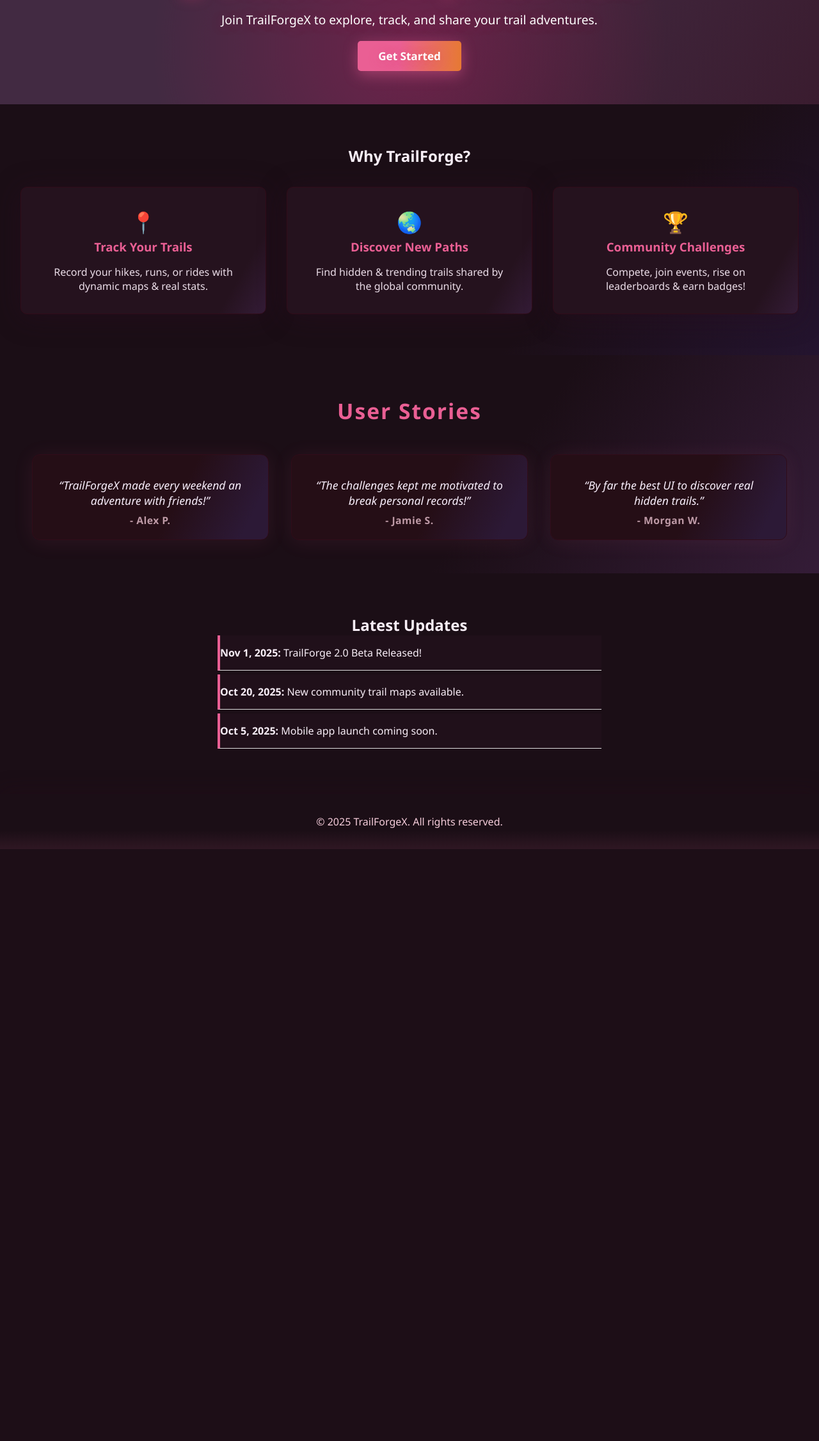
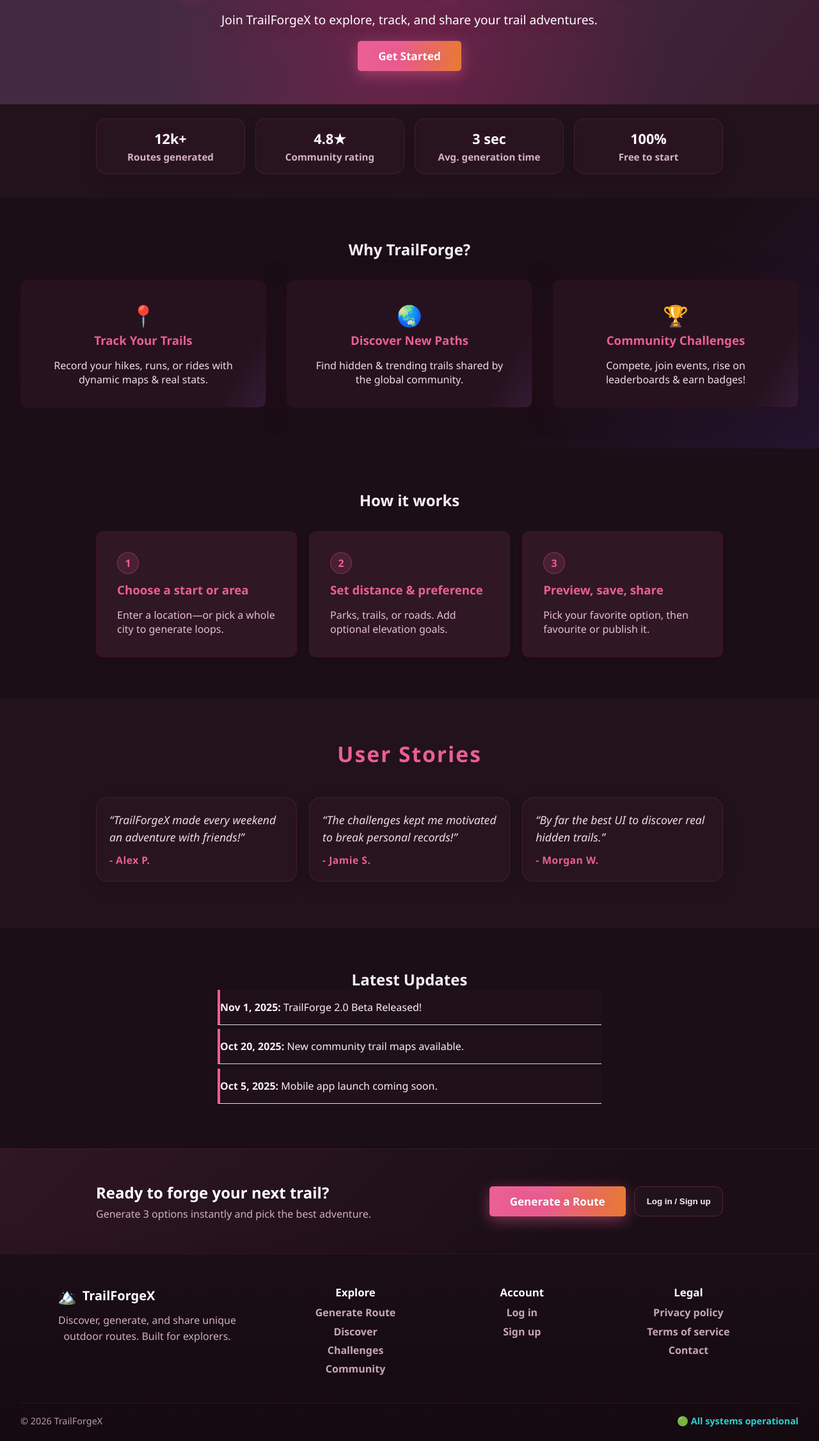
Before and after one commit to KristianNikolov123/TrailForgeX, a PHP site: page / in a window 1280 px wide. Shown: the part 211-2463 px from the top of the page at 64% size. Before the commit the page ends 1538 px from the top, so only its background shows below. Run offline with PHP 8.4, Linux system fonts and the light colour scheme.

Commit message:
Improvement: updated the UI of the home page and added a footer

```diff
--- /dev/null
+++ b/footer.php
@@ -0,0 +1,83 @@
+<?php
+if (session_status() === PHP_SESSION_NONE) session_start();
+
+$user = null;
+if (!empty($_SESSION['user_id'])) {
+    $user = [
+        'id' => $_SESSION['user_id'],
+        'username' => $_SESSION['username'] ?? null
+    ];
+}
+
+$current_page = basename($_SERVER['PHP_SELF']);
+$is_logged_in = ($user !== null);
+?>
+
+
+<footer class="site-footer">
+  <div class="footer-inner">
+
+    <!-- Brand -->
+    <div class="footer-col footer-brand">
+      <div class="footer-logo">
+        <span class="logo-icon">🏔️</span>
+        <span class="logo-text">TrailForgeX</span>
+      </div>
+      <p class="footer-desc">
+        Discover, generate, and share unique outdoor routes.
+        Built for explorers.
+      </p>
+    </div>
+
+    <!-- Navigation -->
+    <div class="footer-col">
+      <h4>Explore</h4>
+      <ul>
+        <li><a href="generate.php">Generate Route</a></li>
+        <li><a href="#">Discover</a></li>
+        <li><a href="#">Challenges</a></li>
+        <li><a href="#">Community</a></li>
+      </ul>
+    </div>
+
+    <!-- Account -->
+    <div class="footer-col">
+        <h4>Account</h4>
+        <ul>
+            <?php if (!$is_logged_in): ?>
+                <li><a href="#" onclick="openLoginModal()">Log in</a></li>
+                <li><a href="#" onclick="openLoginModal()">Sign up</a></li>
+            <?php else: ?>
+                <li><a href="profile.php">My Profile</a></li>
+                <li><a href="favourites.php">Favourites</a></li>
+                <li><a href="trails.php">My Routes</a></li>
+                <li><a href="logout.php" style="color:#ff8aa1;">Log out</a></li>
+            <?php endif; ?>
+        </ul>
+    </div>
+
+    <!-- Legal -->
+    <div class="footer-col">
+      <h4>Legal</h4>
+      <ul>
+        <li><a href="#">Privacy policy</a></li>
+        <li><a href="#">Terms of service</a></li>
+        <li><a href="#">Contact</a></li>
+      </ul>
+    </div>
+
+  </div>
+
+  <div class="footer-bottom">
+    <span>© <?= date('Y') ?> TrailForgeX</span>
+
+    <?php if ($is_logged_in): ?>
+        <span class="footer-status">
+        👤 Logged in as <?= htmlspecialchars($user['username'] ?? 'User') ?>
+        </span>
+    <?php else: ?>
+        <span class="footer-status">🟢 All systems operational</span>
+    <?php endif; ?>
+  </div>
+
+</footer>
--- a/index.php
+++ b/index.php
@@ -16,6 +16,16 @@ include 'navbar.php';
         <p>Join TrailForgeX to explore, track, and share your trail adventures.</p>
         <a href="generate.php" class="cta-button">Get Started</a>
     </section>
+
+    <section class="hero-stats">
+        <div class="stats-wrap">
+            <div class="stat"><div class="stat-num">12k+</div><div class="stat-label">Routes generated</div></div>
+            <div class="stat"><div class="stat-num">4.8★</div><div class="stat-label">Community rating</div></div>
+            <div class="stat"><div class="stat-num">3 sec</div><div class="stat-label">Avg. generation time</div></div>
+            <div class="stat"><div class="stat-num">100%</div><div class="stat-label">Free to start</div></div>
+        </div>
+    </section>
+
     <section class="features parallax-features">
         <h2>Why TrailForge?</h2>
         <div class="feature-cards">
@@ -33,6 +43,28 @@ include 'navbar.php';
             </div>
         </div>
     </section>
+
+    <section class="how-it-works">
+        <h2>How it works</h2>
+        <div class="steps">
+            <div class="step card">
+                <div class="step-badge">1</div>
+                    <h3>Choose a start or area</h3>
+                    <p>Enter a location—or pick a whole city to generate loops.</p>
+                </div>
+            <div class="step card">
+                <div class="step-badge">2</div>
+                <h3>Set distance & preference</h3>
+                <p>Parks, trails, or roads. Add optional elevation goals.</p>
+            </div>
+            <div class="step card">
+                <div class="step-badge">3</div>
+                <h3>Preview, save, share</h3>
+                <p>Pick your favorite option, then favourite or publish it.</p>
+            </div>
+        </div>
+    </section>
+
     <section class="testimonials">
         <h2>User Stories</h2>
         <div class="testimonial-cards">
@@ -79,9 +111,25 @@ include 'navbar.php';
         <div id="registerError"></div>
       </div>
     </div>
-    <footer>
-        <p>&copy; 2025 TrailForgeX. All rights reserved.</p>
-    </footer>
+
+    <section class="cta-band">
+        <div class="cta-band-inner">
+            <div>
+                <h2>Ready to forge your next trail?</h2>
+                <p>Generate 3 options instantly and pick the best adventure.</p>
+            </div>
+            <div class="cta-actions">
+                <a href="generate.php" class="cta-button">Generate a Route</a>
+                <?php if (!$is_logged_in): ?>
+                    <button class="btn-secondary" onclick="document.getElementById('loginModal').style.display='flex';">
+                        Log in / Sign up
+                    </button>
+                <?php endif; ?>
+            </div>
+        </div>
+    </section>
+
+    <?php include 'footer.php'; ?>
     <script src="main.js"></script>
 </body>
 </html>
--- a/leaderboard.php
+++ b/leaderboard.php
@@ -616,5 +616,7 @@ include 'navbar.php';
   <?php endif; ?>
 </main>
 
+<?php include 'footer.php'; ?>
+
 </body>
 </html>
--- a/main.js
+++ b/main.js
@@ -504,6 +504,12 @@ if (genForm) {
 });
 }
 
+
+function openLoginModal() {
+const m = document.getElementById('loginModal');
+if (!m) return; // not rendered when logged in
+m.style.display = 'flex';
+}
 // ===============================
 // Trails tab state (GLOBAL)
 // ===============================
@@ -1377,9 +1383,10 @@ document.addEventListener('DOMContentLoaded', function() {
     const password = document.getElementById('loginPassword').value;
     const res = await fetch('api/routes/login.php', {
       method: 'POST',
-        headers: {'Content-Type': 'application/x-www-form-urlencoded'},
-        body: `username=${encodeURIComponent(username)}&password=${encodeURIComponent(password)}`
-      });
+      headers: {'Content-Type': 'application/json'},
+      credentials: 'include',          // ✅ IMPORTANT
+      body: JSON.stringify({ username, password })
+    })
 
     let data;
     try {
--- a/master.css
+++ b/master.css
@@ -2163,3 +2163,291 @@
     flex: 1 1 100%;
 }
 }
+
+
+/* ===== Homepage upgrades (same theme colors) ===== */
+
+.hero-stats {
+background: #22121b;
+padding: 1.3rem 1.2rem 2.3rem;
+border-top: 1px solid #44112655;
+}
+.stats-wrap {
+max-width: 980px;
+margin: 0 auto;
+display: grid;
+grid-template-columns: repeat(4, minmax(0,1fr));
+gap: 1rem;
+}
+.stat {
+background: rgba(47, 23, 35, 0.55);
+border: 1px solid rgba(234,95,148,0.14);
+border-radius: 16px;
+padding: 1rem 1rem;
+text-align: center;
+box-shadow: 0 10px 28px rgba(0,0,0,0.14);
+}
+.stat-num {
+font-weight: 900;
+font-size: 1.35rem;
+color: #fff;
+text-shadow: 0 2px 18px rgba(234,95,148,0.18);
+}
+.stat-label {
+margin-top: 0.25rem;
+color: rgba(230,191,214,0.92);
+font-weight: 700;
+font-size: 0.95rem;
+}
+
+/* How it works */
+.how-it-works {
+padding: 4rem 2rem;
+background: #1b0e16;
+text-align: center;
+}
+.how-it-works h2 { margin-bottom: 2rem; }
+.steps {
+max-width: 980px;
+margin: 0 auto;
+display: grid;
+grid-template-columns: repeat(3, minmax(0,1fr));
+gap: 1.2rem;
+}
+.step { position: relative; text-align: left; }
+.step-badge {
+width: 34px; height: 34px;
+display: grid; place-items: center;
+border-radius: 999px;
+background: rgba(234,95,148,0.14);
+border: 1px solid rgba(234,95,148,0.35);
+color: #ea5f94;
+font-weight: 900;
+margin-bottom: 0.75rem;
+}
+
+/* CTA band */
+.cta-band {
+padding: 3.2rem 1.5rem;
+background: linear-gradient(135deg, #2f1723 0%, #1b0e16 70%);
+border-top: 1px solid rgba(234,95,148,0.12);
+}
+.cta-band-inner {
+max-width: 980px;
+margin: 0 auto;
+display: flex;
+align-items: center;
+justify-content: space-between;
+gap: 1.2rem;
+}
+.cta-band h2 {
+margin-bottom: 0.35rem;
+color: #fff;
+}
+.cta-band p {
+color: rgba(230,191,214,0.9);
+margin: 0;
+}
+.cta-actions {
+display: flex;
+gap: 0.85rem;
+flex-wrap: wrap;
+}
+.btn-secondary {
+border: 1px solid rgba(234,95,148,0.22);
+background: rgba(36,20,27,0.75);
+color: #f8eef7;
+padding: 0.75rem 1.15rem;
+border-radius: 12px;
+font-weight: 850;
+cursor: pointer;
+transition: transform .14s ease, box-shadow .18s ease, border .18s ease;
+}
+.btn-secondary:hover {
+transform: translateY(-1px);
+border-color: rgba(234,95,148,0.45);
+box-shadow: 0 12px 28px rgba(234,95,148,0.12);
+}
+
+/* Make testimonials consistent */
+.testimonials {
+padding: 4rem 2rem;
+background: #22121b;
+text-align: center;
+}
+.testimonial-cards {
+max-width: 980px;
+margin: 2rem auto 0;
+display: grid;
+grid-template-columns: repeat(3, minmax(0,1fr));
+gap: 1.2rem;
+}
+.testimonial-card {
+background: rgba(47,23,35,0.55);
+border: 1px solid rgba(234,95,148,0.14);
+border-radius: 18px;
+padding: 1.35rem 1.25rem;
+box-shadow: 0 10px 28px rgba(0,0,0,0.14);
+text-align: left;
+}
+.testimonial-card p {
+color: rgba(248,238,247,0.92);
+line-height: 1.5;
+margin-bottom: 0.75rem;
+}
+.testimonial-card span {
+color: #ea5f94;
+font-weight: 850;
+}
+
+/* Modal polish to match theme */
+#loginModal {
+position: fixed;
+inset: 0;
+background: rgba(27,14,22,0.78);
+backdrop-filter: blur(8px);
+z-index: 999;
+align-items: center;
+justify-content: center;
+}
+.login-modal-content {
+width: min(420px, 92vw);
+background: rgba(32,13,25,0.78);
+border: 1px solid rgba(234,95,148,0.20);
+border-radius: 22px;
+padding: 2rem 1.6rem 1.4rem;
+box-shadow: 0 14px 70px rgba(0,0,0,0.35);
+position: relative;
+}
+.login-modal-content input {
+width: 100%;
+padding: 0.78rem 0.95rem;
+border-radius: 12px;
+border: 1px solid rgba(68,17,38,0.85);
+background: rgba(36,20,27,0.88);
+color: #f8eef7;
+margin-top: 0.75rem;
+}
+.login-modal-content button[type="submit"] {
+width: 100%;
+margin-top: 0.9rem;
+padding: 0.85rem 1rem;
+border-radius: 12px;
+border: none;
+background: linear-gradient(93deg, #ea5f94 40%, #e67e22 110%);
+color: #fff;
+font-weight: 900;
+cursor: pointer;
+}
+.login-modal-content button[type="submit"]:hover {
+transform: translateY(-1px);
+}
+
+/* Responsive */
+@media (max-width: 900px) {
+.stats-wrap { grid-template-columns: repeat(2, minmax(0,1fr)); }
+.steps { grid-template-columns: 1fr; }
+.testimonial-cards { grid-template-columns: 1fr; }
+.cta-band-inner { flex-direction: column; align-items: flex-start; }
+}
+
+
+
+/* ===== Global footer ===== */
+
+.site-footer {
+background: linear-gradient(180deg, #1b0e16 0%, #140a10 100%);
+border-top: 1px solid rgba(234,95,148,0.12);
+padding: 3rem 2rem 1.4rem;
+color: #e6bfd6;
+}
+
+.footer-inner {
+max-width: 1100px;
+margin: 0 auto;
+display: grid;
+grid-template-columns: 1.4fr repeat(3, 1fr);
+gap: 2rem;
+}
+
+.footer-brand .footer-logo {
+display: flex;
+align-items: center;
+gap: 0.55rem;
+font-size: 1.25rem;
+font-weight: 900;
+color: #fff;
+margin-bottom: 0.65rem;
+}
+
+.footer-brand .logo-icon {
+font-size: 1.5rem;
+}
+
+.footer-desc {
+color: rgba(230,191,214,0.9);
+line-height: 1.55;
+max-width: 280px;
+}
+
+.footer-col h4 {
+color: #fff;
+margin-bottom: 0.6rem;
+font-size: 1.05rem;
+}
+
+.footer-col ul {
+list-style: none;
+padding: 0;
+margin: 0;
+}
+
+.footer-col li {
+margin-bottom: 0.45rem;
+}
+
+.footer-col a {
+color: rgba(230,191,214,0.85);
+text-decoration: none;
+font-weight: 600;
+transition: color 0.15s ease, transform 0.12s ease;
+}
+
+.footer-col a:hover {
+color: #ea5f94;
+transform: translateX(3px);
+}
+
+.footer-bottom {
+margin-top: 2.2rem;
+padding-top: 1.1rem;
+border-top: 1px solid rgba(234,95,148,0.12);
+display: flex;
+justify-content: space-between;
+align-items: center;
+font-size: 0.9rem;
+color: rgba(230,191,214,0.8);
+}
+
+.footer-status {
+font-weight: 700;
+color: #30cfd0;
+}
+
+/* Responsive */
+@media (max-width: 900px) {
+.footer-inner {
+  grid-template-columns: 1fr 1fr;
+}
+}
+
+@media (max-width: 520px) {
+.footer-inner {
+  grid-template-columns: 1fr;
+}
+.footer-bottom {
+  flex-direction: column;
+  gap: 0.6rem;
+  text-align: center;
+}
+}
--- a/trails.php
+++ b/trails.php
@@ -37,9 +37,7 @@ include "navbar.php";
             <div class="no-routes">No routes to show. Generate or start favouriting routes!</div>
         </div>
     </main>
-    <footer style="margin-top:2.5rem;">
-        <p>&copy; 2025 TrailForge. All rights reserved.</p>
-    </footer>
+    <?php include 'footer.php'; ?>
     <script src="main.js"></script>
     <script src="https://unpkg.com/leaflet@1.9.4/dist/leaflet.js"></script>
 </body>
```
Also changed, not shown: generate.php (+8 -8 lines), insert_debug.txt (+276 -0 lines). Lines whose indentation alone changed are shown as unchanged.
